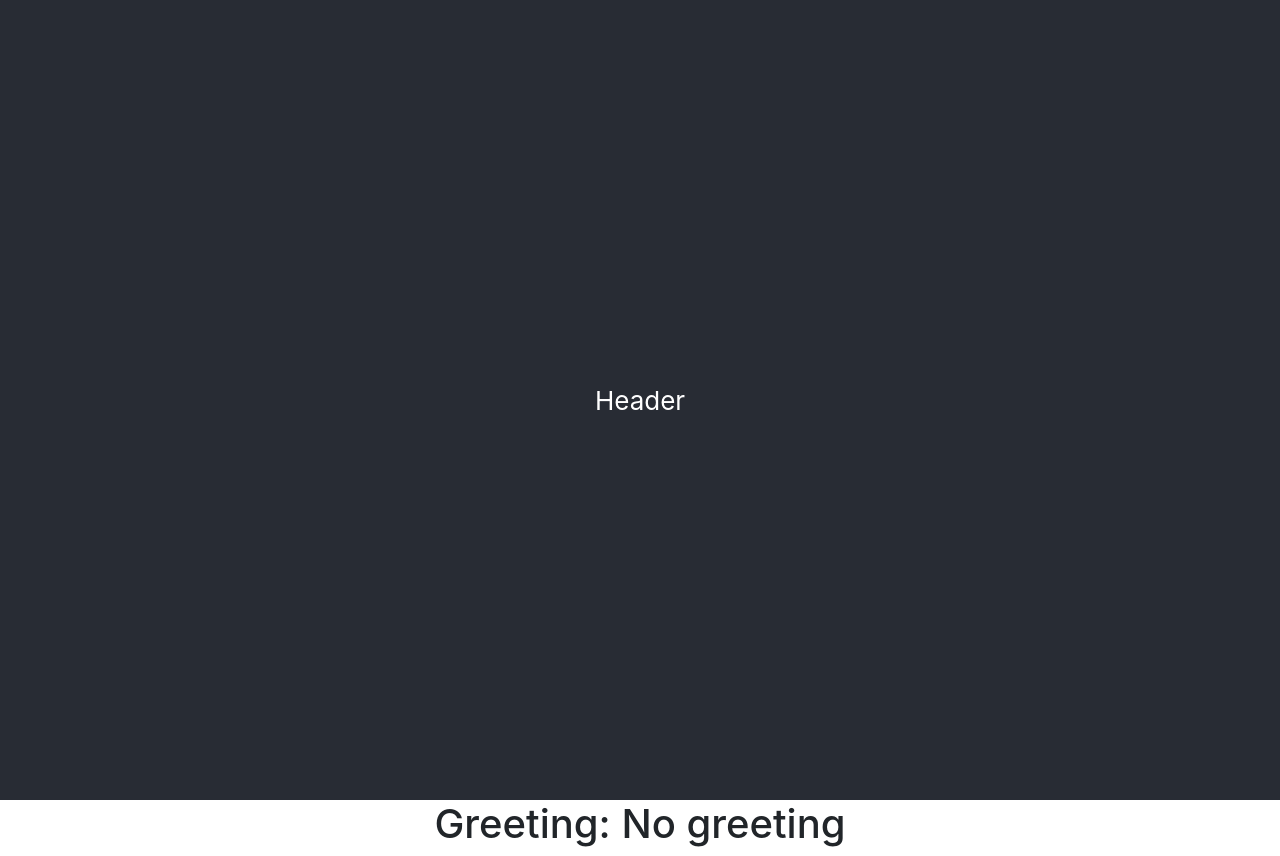
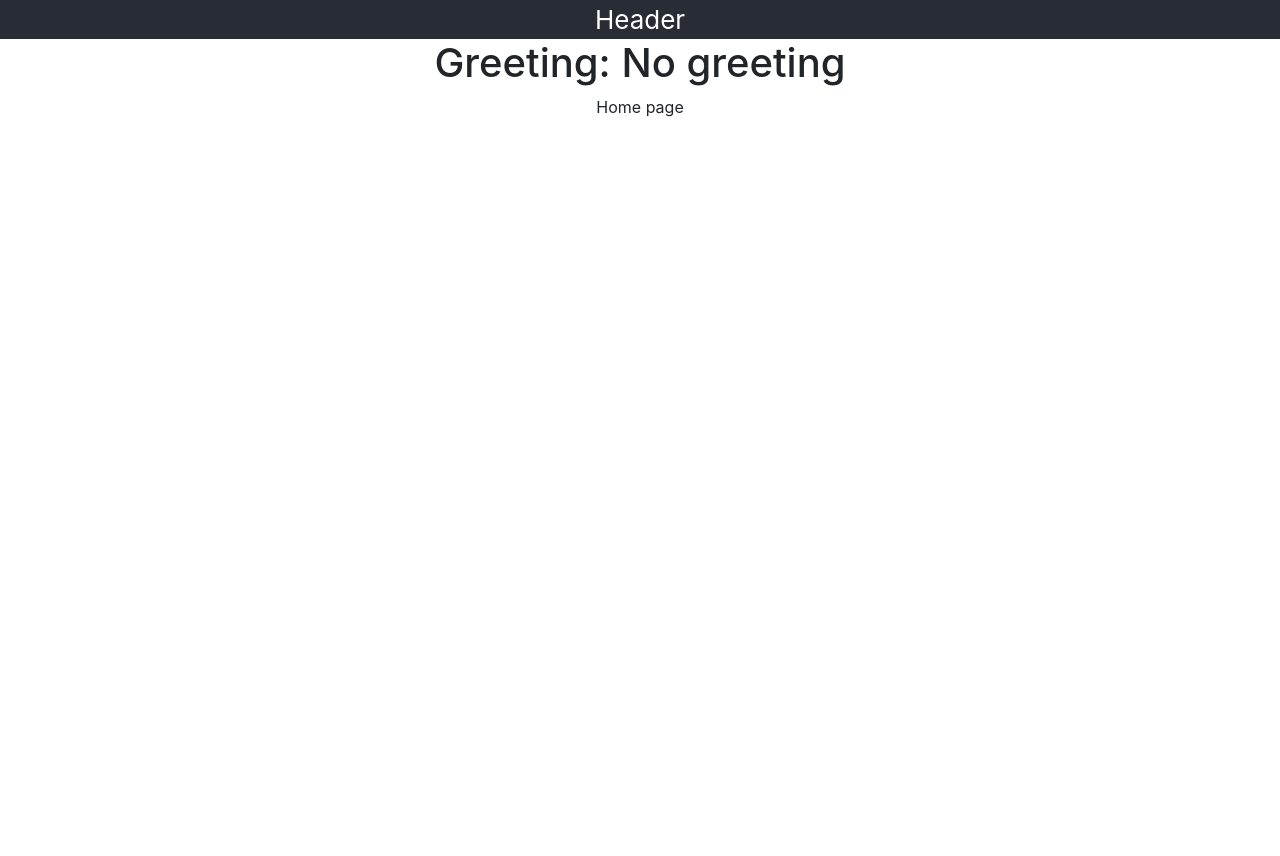
Before and after one commit to SocialHackersClass9/D4DApp, a React (Create React App) app in the folder frontend/: page / in a window 1280 px wide. After the commit the page ends 800 px from the top, so only its background shows below. Built offline with nearby package versions, Linux system fonts and the light colour scheme; no server answers.

Commit message:
Add Home and About views

```diff
--- a/frontend/package.json
+++ b/frontend/package.json
@@ -9,6 +9,7 @@
     "bootstrap": "^4.5.0",
     "react": "^16.13.1",
     "react-dom": "^16.13.1",
+    "react-router-dom": "^5.2.0",
     "react-scripts": "3.4.1"
   },
   "scripts": {
--- a/frontend/src/App.css
+++ b/frontend/src/App.css
@@ -3,19 +3,15 @@
 }
 
 .App-logo {
-  height: 40vmin;
-  pointer-events: none;
 }
 
 @media (prefers-reduced-motion: no-preference) {
   .App-logo {
-    animation: App-logo-spin infinite 20s linear;
   }
 }
 
 .App-header {
   background-color: #282c34;
-  min-height: 100vh;
   display: flex;
   flex-direction: column;
   align-items: center;
@@ -27,12 +23,3 @@
 .App-link {
   color: #61dafb;
 }
-
-@keyframes App-logo-spin {
-  from {
-    transform: rotate(0deg);
-  }
-  to {
-    transform: rotate(360deg);
-  }
-}
--- a/frontend/src/App.js
+++ b/frontend/src/App.js
@@ -1,6 +1,7 @@
 import React, { useState, useEffect } from 'react';
 import 'bootstrap/dist/css/bootstrap.css';
 import './App.css';
+import Home from './views/Home.js';
 
 function App() {
   const [greeting, setGreeting] = useState('No greeting');
@@ -18,6 +19,7 @@ function App() {
       </header>
       <h1>Greeting: { greeting } </h1>
       <div>
+        <Home/>
       </div>
     </div>
   );
--- /dev/null
+++ b/frontend/src/views/Home.js
@@ -0,0 +1,9 @@
+import React from 'react';
+
+export default function Home() {
+    return (
+        <div>
+            Home page
+        </div>
+    )
+}
```
Also changed, not shown: frontend/src/views/About.js (added, +9 -0 lines), 1 other file (tests, documents, lock files or other folders).
